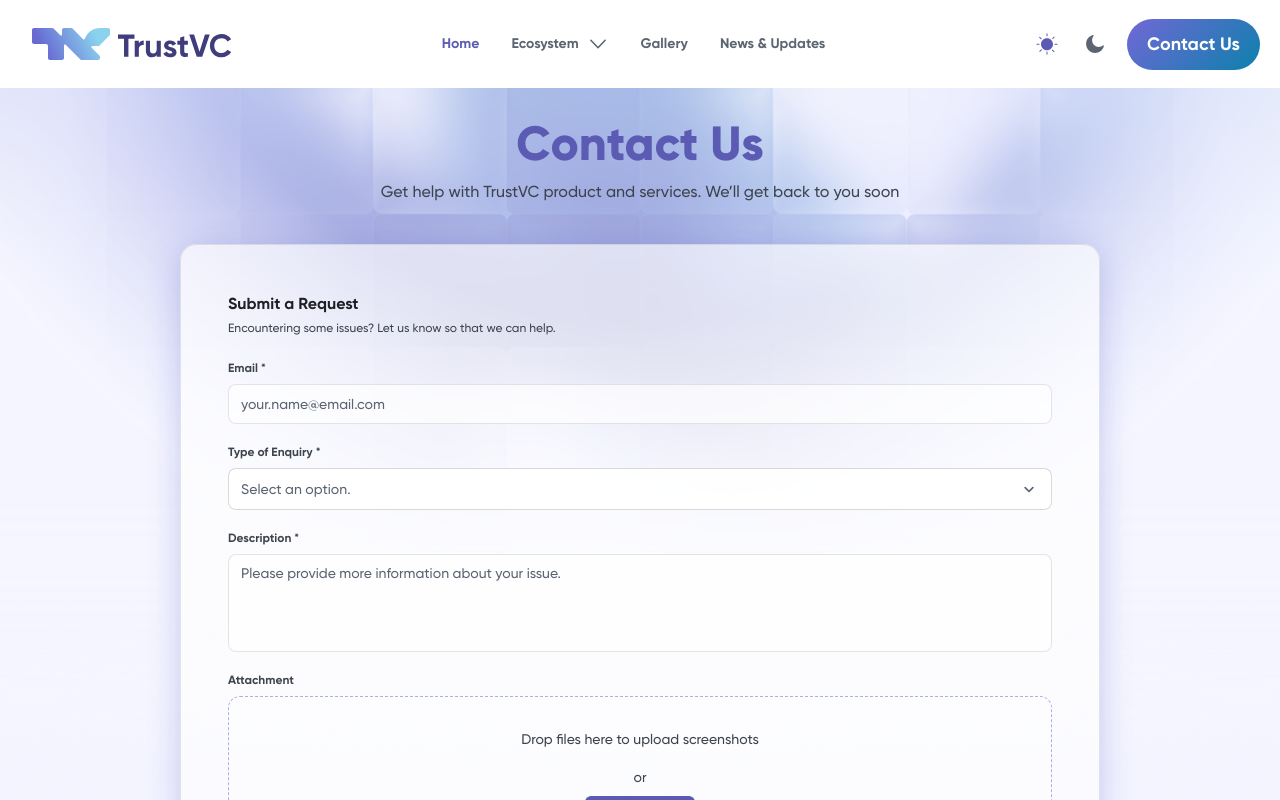
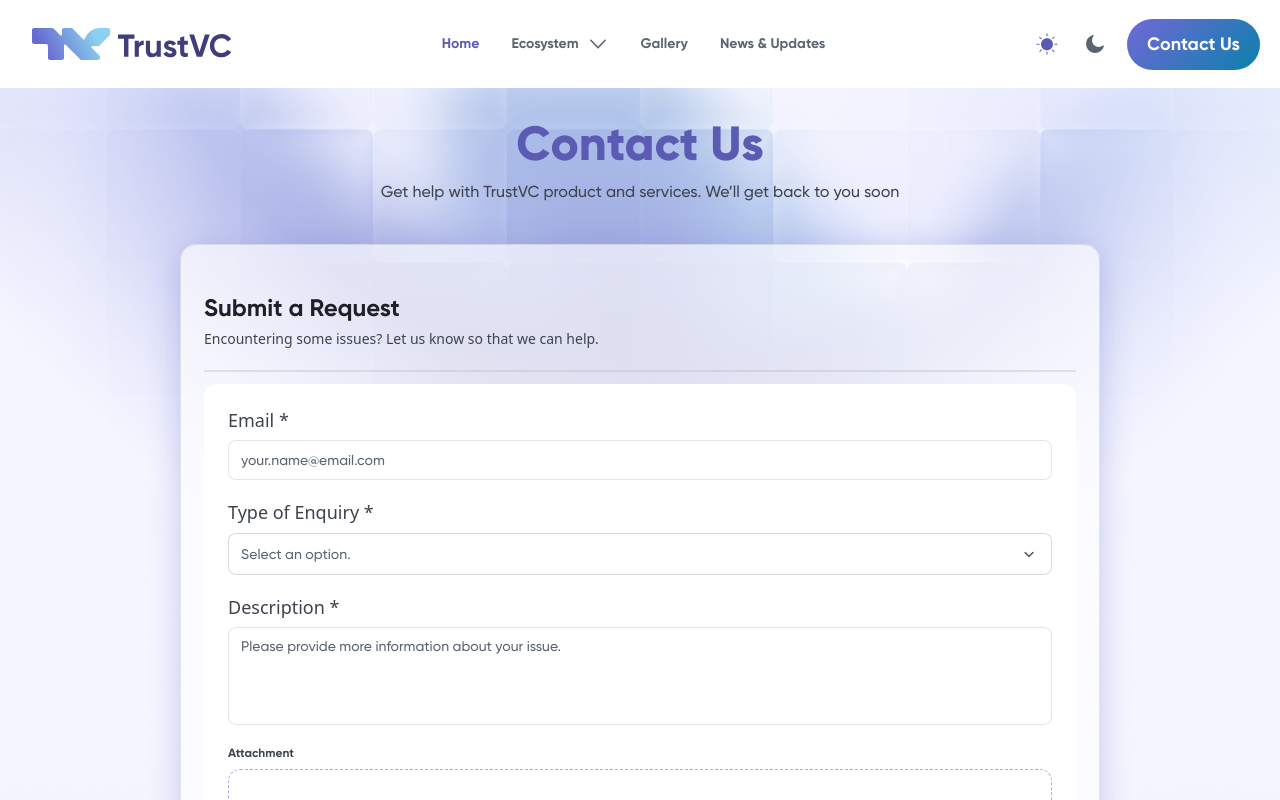
Before and after one commit to TrustVC/trustvc-website, a React (Vite) app: page /contact in a window 1280 px wide. Shown: the top 800 px of the page. Built offline with nearby package versions, Linux system fonts and the light colour scheme; no server answers.

Commit message:
feat: added lint checking precommit hooks

```diff
--- a/eslint.config.js
+++ b/eslint.config.js
@@ -7,7 +7,7 @@
 import tseslint from 'typescript-eslint'
 
 export default [
-  { ignores: ['dist', 'coverage'] },
+  { ignores: ['dist', 'coverage', 'scripts/**/*'] },
   {
     files: ['**/*.{js,jsx,ts,tsx}'],
     languageOptions: {
--- a/package.json
+++ b/package.json
@@ -17,7 +17,9 @@
     "format:check": "prettier --check \"src/**/*.{js,jsx,ts,tsx,json,css,md}\"",
     "test": "vitest run",
     "test:ui": "vitest --ui",
-    "test:coverage": "vitest run --coverage"
+    "test:coverage": "vitest run --coverage",
+    "setup:hooks": "node scripts/setup-git-hooks.js",
+    "prepare": "node scripts/setup-git-hooks.js"
   },
   "dependencies": {
     "clsx": "^2.1.1",
--- a/src/components/common/AttachmentDropzone/AttachmentDropzone.tsx
+++ b/src/components/common/AttachmentDropzone/AttachmentDropzone.tsx
@@ -74,7 +74,7 @@
             type="file"
             multiple
             onChange={onFileInput}
-            accept="*"
+            accept="image/jpeg,image/jpg,image/png,.jpg,.jpeg,.png"
             style={{ display: 'none' }}
           />
         </div>
--- a/src/components/common/SelectField/SelectField.tsx
+++ b/src/components/common/SelectField/SelectField.tsx
@@ -23,7 +23,7 @@
   return (
     <div className="flex flex-col gap-2">
       <label
-        className={`text-xs font-semibold font-gilroy ${
+        className={`form-label ${
           isDarkMode ? 'text-neutral-50' : 'text-neutral-20'
         }`}
         htmlFor={id}
--- a/src/components/common/TextAreaField/TextAreaField.tsx
+++ b/src/components/common/TextAreaField/TextAreaField.tsx
@@ -26,7 +26,7 @@
   return (
     <div className="flex flex-col gap-2">
       <label
-        className={`text-xs font-semibold font-gilroy ${
+        className={`form-label ${
           isDarkMode ? 'text-neutral-50' : 'text-neutral-20'
         }`}
         htmlFor={id}
--- a/src/components/common/TextField/TextField.tsx
+++ b/src/components/common/TextField/TextField.tsx
@@ -26,7 +26,7 @@
   return (
     <div className="flex flex-col gap-2">
       <label
-        className={`text-xs font-semibold font-gilroy ${
+        className={`form-label ${
           isDarkMode ? 'text-neutral-50' : 'text-neutral-20'
         }`}
         htmlFor={id}
--- a/src/hooks/useContactForm.ts
+++ b/src/hooks/useContactForm.ts
@@ -4,6 +4,19 @@
 type EnquiryType = '' | 'General_Enquiry' | 'OpenCerts' | 'TradeTrust'
 
 const MAX_TOTAL_UPLOAD_BYTES = 10 * 1024 * 1024
+
+const ALLOWED_FILE_TYPES = ['image/jpeg', 'image/jpg', 'image/png']
+const ALLOWED_FILE_EXTENSIONS = ['.jpg', '.jpeg', '.png']
+
+const isValidFileType = (file: File): boolean => {
+  const extension = file.name
+    .toLowerCase()
+    .substring(file.name.lastIndexOf('.'))
+  return (
+    ALLOWED_FILE_TYPES.includes(file.type.toLowerCase()) ||
+    ALLOWED_FILE_EXTENSIONS.includes(extension)
+  )
+}
 
 export const useContactForm = () => {
   const [email, setEmail] = useState('')
@@ -22,7 +35,7 @@
 
   const fileInfoText = useMemo(() => {
     if (files.length === 0)
-      return 'Maximum 10 MB. Supported files include .JPG or .PNG only.'
+      return 'Maximum 10 MB. Supported files include .JPG, .JPEG, or .PNG only.'
     if (files.length === 1) return files[0].name
     return `${files.length} files selected`
   }, [files])
@@ -39,7 +52,13 @@
 
   const setFilesFromList = useCallback((list: FileList | File[]) => {
     const next = Array.isArray(list) ? list : Array.from(list)
-    if (next.length > 0) setFiles(next)
+    const validFiles = next.filter(isValidFileType)
+    if (validFiles.length !== next.length) {
+      setSubmitError(
+        'Some files were rejected. Only JPG, JPEG, and PNG files are allowed.'
+      )
+    }
+    if (validFiles.length > 0) setFiles(validFiles)
   }, [])
 
   const handleDrop = useCallback((e: React.DragEvent) => {
@@ -48,7 +67,13 @@
     setDragActive(false)
 
     const dropped = Array.from(e.dataTransfer.files || [])
-    if (dropped.length > 0) setFiles(dropped)
+    const validFiles = dropped.filter(isValidFileType)
+    if (validFiles.length !== dropped.length) {
+      setSubmitError(
+        'Some files were rejected. Only JPG, JPEG, and PNG files are allowed.'
+      )
+    }
+    if (validFiles.length > 0) setFiles(validFiles)
   }, [])
 
   const handleFileInput = useCallback(
@@ -121,6 +146,15 @@
         return
       }
 
+      // Validate file types
+      const invalidFiles = files.filter(f => !isValidFileType(f))
+      if (invalidFiles.length > 0) {
+        setSubmitError(
+          'Invalid file type. Only JPG, JPEG, and PNG files are allowed.'
+        )
+        return
+      }
+
       const totalBytes = files.reduce((sum, f) => sum + f.size, 0)
       if (totalBytes > MAX_TOTAL_UPLOAD_BYTES) {
         setSubmitError('Attachments exceed 10 MB total size limit.')
@@ -140,16 +174,12 @@
           ? window.location.hostname
           : ((import.meta as any).env?.VITE_ENTRY_POINT as string) ||
             'trustvc.io'
-      const platformEnv =
-        ((import.meta as any).env?.VITE_PLATFORM as string) || 'dev'
-      const platform = JSON.stringify([{ env: platformEnv }])
 
       const formData = new FormData()
       formData.append('email', email)
       formData.append('description', description)
       formData.append('typeOfEnquiry', typeOfEnquiry)
       formData.append('domain', domain)
-      formData.append('platform', platform)
       for (const file of files) {
         formData.append('attachments', file)
       }
--- a/src/index.css
+++ b/src/index.css
@@ -45,6 +45,26 @@
     font-weight: 800;
     font-style: normal;
     font-display: swap;
+  }
+
+  /* Theme Variables */
+  :root {
+    --Neutral-33-90: #a9b2bb54;
+    --Primary3360: #686ad2;
+
+    /* Base Colors - Light Mode */
+    --Base-66-Base-L1: rgba(255, 255, 255, 0.66);
+    --Base-66-Base-L2: rgba(30, 32, 38, 0.66);
+    --Base-100-Base-L1: #ffffff;
+    --base-100-base-l-2-c: rgba(222, 228, 233, 0.33);
+  }
+
+  .dark-mode {
+    /* Base Colors - Dark Mode */
+    --Base-66-Base-L1: rgba(255, 255, 255, 0.66);
+    --Base-66-Base-L2: rgba(30, 32, 38, 0.66);
+    --Base-100-Base-L1: #000000;
+    --base-100-base-l-2-c: rgba(30, 32, 38, 0.66);
   }
 }
 
@@ -301,15 +321,7 @@
 .overlay-border-shadow {
   align-self: stretch;
   min-width: min(340px, 100%);
-  padding: 16px;
-  background:
-    linear-gradient(
-      0deg,
-      rgba(222, 228, 233, 0) 0%,
-      rgba(222, 228, 233, 0) 100%
-    ),
-    rgba(255, 255, 255, 0.66);
-  box-shadow: 0px 8px 32px rgba(104, 106, 210, 0.33);
+  padding: 16px 0px;
   border-radius: 16px;
   outline: 1px rgba(169, 178, 187, 0.33) solid;
   outline-offset: -1px;
@@ -322,14 +334,127 @@
 
 /* Dark mode styles */
 .dark-mode .overlay-border-shadow {
+  outline: 1px rgba(61, 68, 77, 0.33) solid;
+}
+
+/* Contact form fields container (inner box) */
+.contact-form-fields {
+  display: flex;
+  flex-direction: column;
+  gap: 1.25rem; /* gap-5 equivalent */
+  padding: 1.5rem;
+  border-radius: 12px;
+}
+
+/* Typography Classes - Using Tailwind utilities */
+@layer components {
+  .submit-request-title {
+    @apply font-gilroy font-bold text-submit-title align-middle;
+  }
+
+  .encountering-issues-text {
+    @apply font-avenir font-medium text-encountering-text align-middle;
+  }
+
+  .form-label {
+    @apply font-avenir font-medium text-form-label align-middle;
+  }
+
+  /* Form Backgrounds - Using CSS variables for gradients */
+  .overlay-border-shadow {
+    background:
+      linear-gradient(
+        0deg,
+        var(--Base-66-Base-L1, rgba(255, 255, 255, 0.66)),
+        var(--Base-66-Base-L1, rgba(255, 255, 255, 0.66))
+      ),
+      linear-gradient(0deg, rgba(222, 228, 233, 0), rgba(222, 228, 233, 0));
+    box-shadow: 0px 8px 32px rgba(104, 106, 210, 0.33);
+  }
+
+  .dark-mode .overlay-border-shadow {
+    background:
+      linear-gradient(0deg, rgba(0, 0, 0, 0), rgba(0, 0, 0, 0)),
+      linear-gradient(
+        0deg,
+        var(--Base-66-Base-L2, rgba(30, 32, 38, 0.66)),
+        var(--Base-66-Base-L2, rgba(30, 32, 38, 0.66))
+      );
+    box-shadow: 0px 8px 32px 0px var(--Primary3360, #686ad2);
+  }
+
+  .contact-form-fields {
+    background:
+      linear-gradient(
+        0deg,
+        var(--Base-100-Base-L1, #ffffff),
+        var(--Base-100-Base-L1, #ffffff)
+      ),
+      linear-gradient(
+        0deg,
+        var(--base-100-base-l-2-c, rgba(222, 228, 233, 0.33)),
+        var(--base-100-base-l-2-c, rgba(222, 228, 233, 0.33))
+      );
+  }
+
+  .dark-mode .contact-form-fields {
+    background:
+      linear-gradient(
+        0deg,
+        var(--Base-100-Base-L1, #000000),
+        var(--Base-100-Base-L1, #000000)
+      ),
+      linear-gradient(
+        0deg,
+        var(--base-100-base-l-2-c, rgba(30, 32, 38, 0.66)),
+        var(--base-100-base-l-2-c, rgba(30, 32, 38, 0.66))
+      );
+  }
+
+  .contact-form-divider {
+    background:
+      linear-gradient(
+        0deg,
+        var(--Base-66-Base-L1, rgba(255, 255, 255, 0.66)),
+        var(--Base-66-Base-L1, rgba(255, 255, 255, 0.66))
+      ),
+      linear-gradient(0deg, rgba(222, 228, 233, 0), rgba(222, 228, 233, 0));
+  }
+
+  .dark-mode .contact-form-divider {
+    background:
+      linear-gradient(0deg, rgba(0, 0, 0, 0), rgba(0, 0, 0, 0)),
+      linear-gradient(
+        0deg,
+        var(--Base-66-Base-L2, rgba(30, 32, 38, 0.66)),
+        var(--Base-66-Base-L2, rgba(30, 32, 38, 0.66))
+      );
+  }
+}
+
+/* Contact form divider */
+.contact-form-divider {
+  height: 1px;
+  width: 100%;
+  border: 1px solid var(--Neutral-33-90, #a9b2bb54);
   background:
     linear-gradient(
       0deg,
-      rgba(30, 32, 38, 0.66) 0%,
-      rgba(30, 32, 38, 0.66) 100%
+      var(--Base-66-Base-L1, rgba(255, 255, 255, 0.66)),
+      var(--Base-66-Base-L1, rgba(255, 255, 255, 0.66))
     ),
-    rgba(0, 0, 0, 0);
-  outline: 1px rgba(61, 68, 77, 0.33) solid;
+    linear-gradient(0deg, rgba(222, 228, 233, 0), rgba(222, 228, 233, 0));
+}
+
+.dark-mode .contact-form-divider {
+  border-color: var(--Neutral-33-90, #a9b2bb54);
+  background:
+    linear-gradient(0deg, rgba(0, 0, 0, 0), rgba(0, 0, 0, 0)),
+    linear-gradient(
+      0deg,
+      var(--Base-66-Base-L2, rgba(30, 32, 38, 0.66)),
+      var(--Base-66-Base-L2, rgba(30, 32, 38, 0.66))
+    );
 }
 
 /* Frame Container */
--- a/src/pages/Contact/hooks/useContactForm.ts
+++ b/src/pages/Contact/hooks/useContactForm.ts
@@ -4,6 +4,19 @@
 type EnquiryType = '' | 'General_Enquiry' | 'OpenCerts' | 'TradeTrust'
 
 const MAX_TOTAL_UPLOAD_BYTES = 10 * 1024 * 1024
+
+const ALLOWED_FILE_TYPES = ['image/jpeg', 'image/jpg', 'image/png']
+const ALLOWED_FILE_EXTENSIONS = ['.jpg', '.jpeg', '.png']
+
+const isValidFileType = (file: File): boolean => {
+  const extension = file.name
+    .toLowerCase()
+    .substring(file.name.lastIndexOf('.'))
+  return (
+    ALLOWED_FILE_TYPES.includes(file.type.toLowerCase()) ||
+    ALLOWED_FILE_EXTENSIONS.includes(extension)
+  )
+}
 
 export const useContactForm = () => {
   const [email, setEmail] = useState('')
@@ -22,7 +35,7 @@
 
   const fileInfoText = useMemo(() => {
     if (files.length === 0)
-      return 'Maximum 10 MB. Supported files include .JPG or .PNG only.'
+      return 'Maximum 10 MB. Supported files include .JPG, .JPEG, or .PNG only.'
     if (files.length === 1) return files[0].name
     return `${files.length} files selected`
   }, [files])
@@ -43,16 +56,28 @@
     setDragActive(false)
 
     const dropped = Array.from(e.dataTransfer.files || [])
-    if (dropped.length > 0) {
-      setFiles(dropped)
+    const validFiles = dropped.filter(isValidFileType)
+    if (validFiles.length !== dropped.length) {
+      setSubmitError(
+        'Some files were rejected. Only JPG, JPEG, and PNG files are allowed.'
+      )
+    }
+    if (validFiles.length > 0) {
+      setFiles(validFiles)
     }
   }, [])
 
   const handleFileInput = useCallback(
     (e: React.ChangeEvent<HTMLInputElement>) => {
       const selected = Array.from(e.target.files || [])
-      if (selected.length > 0) {
-        setFiles(selected)
+      const validFiles = selected.filter(isValidFileType)
+      if (validFiles.length !== selected.length) {
+        setSubmitError(
+          'Some files were rejected. Only JPG, JPEG, and PNG files are allowed.'
+        )
+      }
+      if (validFiles.length > 0) {
+        setFiles(validFiles)
       }
     },
     []
@@ -121,6 +146,15 @@
         return
       }
 
+      // Validate file types
+      const invalidFiles = files.filter(f => !isValidFileType(f))
+      if (invalidFiles.length > 0) {
+        setSubmitError(
+          'Invalid file type. Only JPG, JPEG, and PNG files are allowed.'
+        )
+        return
+      }
+
       const totalBytes = files.reduce((sum, f) => sum + f.size, 0)
       if (totalBytes > MAX_TOTAL_UPLOAD_BYTES) {
         setSubmitError('Attachments exceed 10 MB total size limit.')
@@ -140,16 +174,12 @@
           ? window.location.hostname
           : ((import.meta as any).env?.VITE_ENTRY_POINT as string) ||
             'trustvc.io'
-      const platformEnv =
-        ((import.meta as any).env?.VITE_PLATFORM as string) || 'dev'
-      const platform = JSON.stringify([{ env: platformEnv }])
 
       const formData = new FormData()
       formData.append('email', email)
       formData.append('description', description)
       formData.append('typeOfEnquiry', typeOfEnquiry)
       formData.append('domain', domain)
-      formData.append('platform', platform)
       for (const file of files) {
         formData.append('attachments', file)
       }
--- a/src/pages/Contact/index.tsx
+++ b/src/pages/Contact/index.tsx
@@ -56,17 +56,17 @@
 
         <div className="w-full max-w-[920px] mt-10">
           <div className="overlay-border-shadow">
-            <div className="w-full p-6 sm:p-8">
+            <div className="w-full py-6 px-4 sm:py-8 sm:px-6">
               <div className="flex flex-col gap-1">
                 <div
-                  className={`text-base font-bold font-gilroy ${
+                  className={`submit-request-title ${
                     isDarkMode ? 'text-neutral-60' : 'text-neutral-10'
                   }`}
                 >
                   Submit a Request
                 </div>
                 <div
-                  className={`text-xs font-medium font-gilroy ${
+                  className={`encountering-issues-text ${
                     isDarkMode ? 'text-neutral-50' : 'text-neutral-20'
                   }`}
                 >
@@ -74,7 +74,10 @@
                 </div>
               </div>
 
-              <form className="mt-6 flex flex-col gap-5" onSubmit={onSubmit}>
+              <div className="mt-5 contact-form-divider" />
+
+              <form className="mt-3 flex flex-col gap-5" onSubmit={onSubmit}>
+                <div className="contact-form-fields">
                   <FormAlert
                     isDarkMode={isDarkMode}
                     error={submitError}
@@ -122,6 +125,7 @@
                     onFileInput={handleFileInput}
                     fileInfoText={fileInfoText}
                   />
+                </div>
 
                 <div className="pt-2">
                   <SubmitButton
--- a/tailwind.config.js
+++ b/tailwind.config.js
@@ -11,6 +11,7 @@
           30: '#403D7D',
           50: '#5B5BB3',
           60: '#686AD2',
+          DEFAULT: '#686AD2',
         },
         secondary: {
           60: '#167EB0',
@@ -20,13 +21,46 @@
           10: '#1E2026',
           20: '#3D444D',
           30: '#5B6571',
+          33: '#A9B2BB54',
           50: '#A9B2BB',
           60: '#DEE4E9',
+        },
+        base: {
+          '66-l1': 'rgba(255, 255, 255, 0.66)',
+          '66-l2': 'rgba(30, 32, 38, 0.66)',
+          '100-l1': {
+            light: '#FFFFFF',
+            dark: '#000000',
+          },
+          '100-l2-c': {
+            light: 'rgba(222, 228, 233, 0.33)',
+            dark: 'rgba(30, 32, 38, 0.66)',
+          },
         },
       },
       fontFamily: {
         gilroy: ['Gilroy', 'sans-serif'],
-        avenir: ["Avenir", "ui-sans-serif", "system-ui"],
+        avenir: ['Avenir', 'ui-sans-serif', 'system-ui'],
+      },
+      fontSize: {
+        'submit-title': ['24px', { lineHeight: '133%', letterSpacing: '0%' }],
+        'encountering-text': ['14px', { lineHeight: '155%', letterSpacing: '0%' }],
+        'form-label': ['18px', { lineHeight: '136%', letterSpacing: '0%' }],
+      },
+      fontWeight: {
+        medium: '500',
+      },
+      boxShadow: {
+        'form-card': '0px 8px 32px rgba(104, 106, 210, 0.33)',
+        'form-card-dark': '0px 8px 32px 0px #686AD2',
+      },
+      backgroundImage: {
+        'overlay-light': 'linear-gradient(0deg, rgba(255, 255, 255, 0.66), rgba(255, 255, 255, 0.66)), linear-gradient(0deg, rgba(222, 228, 233, 0), rgba(222, 228, 233, 0))',
+        'overlay-dark': 'linear-gradient(0deg, rgba(0, 0, 0, 0), rgba(0, 0, 0, 0)), linear-gradient(0deg, rgba(30, 32, 38, 0.66), rgba(30, 32, 38, 0.66))',
+        'form-fields-light': 'linear-gradient(0deg, #FFFFFF, #FFFFFF), linear-gradient(0deg, rgba(222, 228, 233, 0.33), rgba(222, 228, 233, 0.33))',
+        'form-fields-dark': 'linear-gradient(0deg, #000000, #000000), linear-gradient(0deg, rgba(30, 32, 38, 0.66), rgba(30, 32, 38, 0.66))',
+        'divider-light': 'linear-gradient(0deg, rgba(255, 255, 255, 0.66), rgba(255, 255, 255, 0.66)), linear-gradient(0deg, rgba(222, 228, 233, 0), rgba(222, 228, 233, 0))',
+        'divider-dark': 'linear-gradient(0deg, rgba(0, 0, 0, 0), rgba(0, 0, 0, 0)), linear-gradient(0deg, rgba(30, 32, 38, 0.66), rgba(30, 32, 38, 0.66))',
       },
     },
   },
```
Also changed, not shown: scripts/setup-git-hooks.js (added, +54 -0 lines), 2 other files (tests, documents, lock files or other folders). Lines whose indentation alone changed are shown as unchanged.
